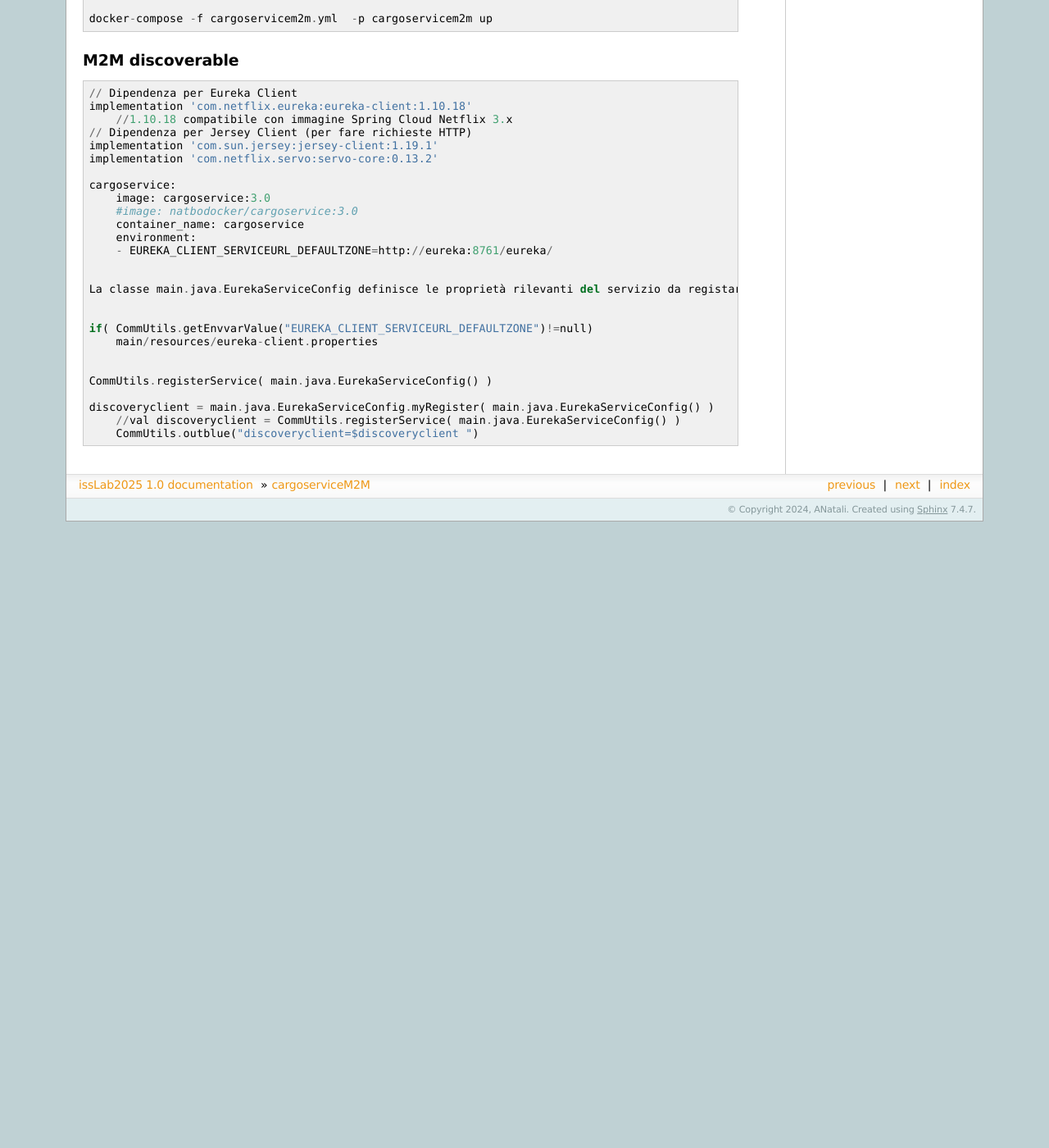
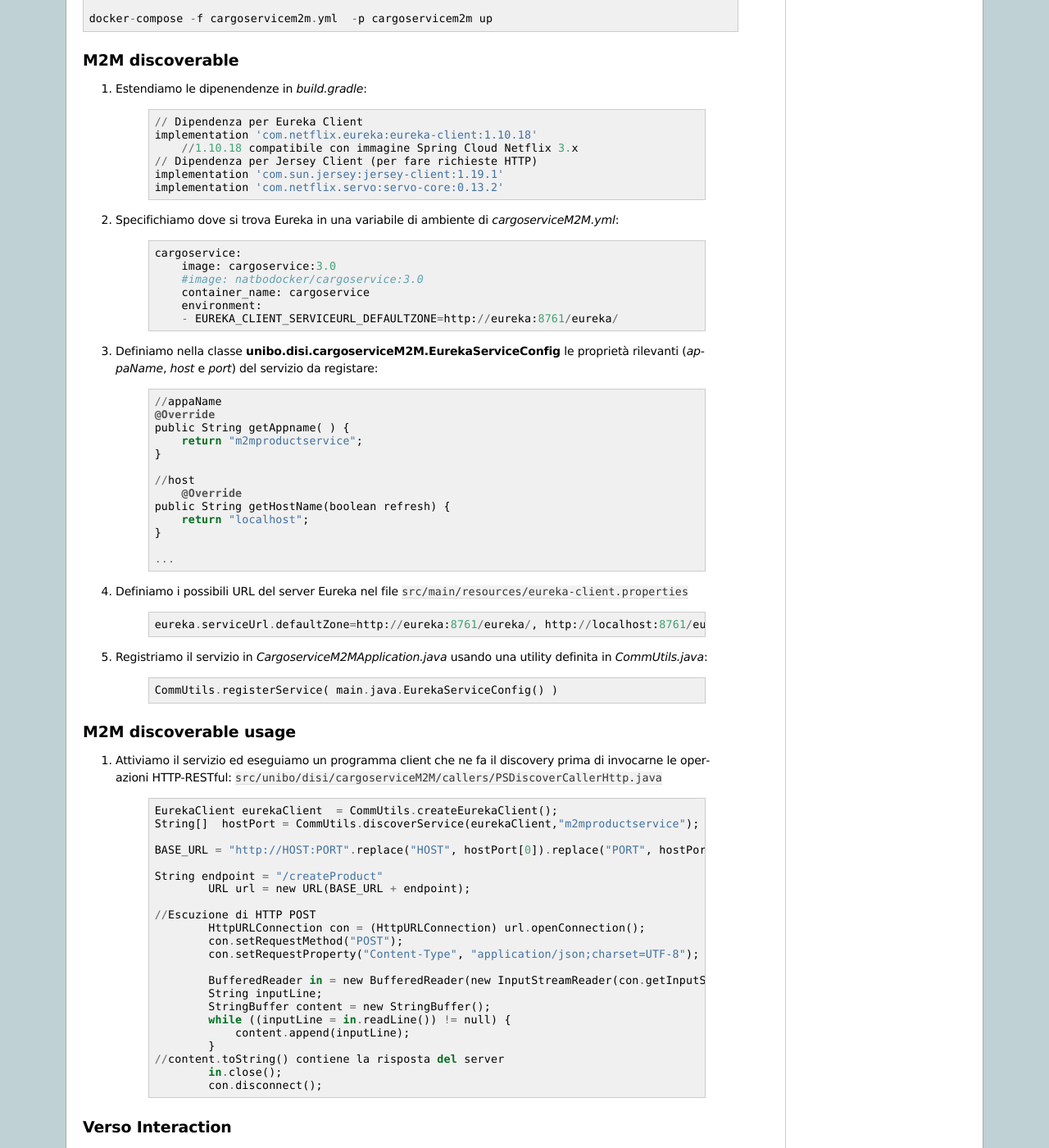
Before and after one commit to ingegneria-sistemi-software-m/ingegneria-sistemi-software-m-professore, a Sphinx documentation site: the page built from iss25Material/docs/source/cargoserviceM2M.rst, in a window 1280 px wide and 1400 px high, scrolled down 2495 px. Shown: the whole window at 82% size. Built offline with Sphinx 7.4.7, drawn with Linux system fonts in a browser that asks for light colours; before the commit the page ends 3131 px from its top, so only the background shows below that; some of the changed text lies outside the part shown.

Commit message:
cargoservcieM2M.rst

```diff
--- a/iss25Material/docs/source/cargoserviceM2M.rst
+++ b/iss25Material/docs/source/cargoserviceM2M.rst
@@ -179,32 +179,114 @@ M2M on Docker
 M2M discoverable
 -------------------------------
 
-.. code::
+#. Estendiamo le dipenendenze in *build.gradle*:
 
-    // Dipendenza per Eureka Client
-    implementation 'com.netflix.eureka:eureka-client:1.10.18'
-    	//1.10.18 compatibile con immagine Spring Cloud Netflix 3.x
-    // Dipendenza per Jersey Client (per fare richieste HTTP)
-    implementation 'com.sun.jersey:jersey-client:1.19.1'
-    implementation 'com.netflix.servo:servo-core:0.13.2'
+    .. code::
 
-    cargoservice:
-        image: cargoservice:3.0
-        #image: natbodocker/cargoservice:3.0
-        container_name: cargoservice
-        environment:
-        - EUREKA_CLIENT_SERVICEURL_DEFAULTZONE=http://eureka:8761/eureka/
+        // Dipendenza per Eureka Client
+        implementation 'com.netflix.eureka:eureka-client:1.10.18'
+            //1.10.18 compatibile con immagine Spring Cloud Netflix 3.x
+        // Dipendenza per Jersey Client (per fare richieste HTTP)
+        implementation 'com.sun.jersey:jersey-client:1.19.1'
+        implementation 'com.netflix.servo:servo-core:0.13.2'
+
+#. Specifichiamo dove si trova Eureka in una variabile di ambiente di  *cargoserviceM2M.yml*:
+
+    .. code::
+
+        cargoservice:
+            image: cargoservice:3.0
+            #image: natbodocker/cargoservice:3.0
+            container_name: cargoservice
+            environment:
+            - EUREKA_CLIENT_SERVICEURL_DEFAULTZONE=http://eureka:8761/eureka/
+
+#. Definiamo nella classe **unibo.disi.cargoserviceM2M.EurekaServiceConfig**
+   le proprietà rilevanti (*appaName*, *host* e *port*) del servizio da registare:
+
+    .. code::
+
+            //appaName
+            @Override
+            public String getAppname( ) {
+                return "m2mproductservice";
+            }
+
+            //host
+        	@Override
+            public String getHostName(boolean refresh) {
+                return "localhost";
+            }
+
+            ...
 
 
-    La classe main.java.EurekaServiceConfig definisce le proprietà rilevanti del servizio da registare:
+#. Definiamo i possibili URL del server Eureka nel file ``src/main/resources/eureka-client.properties``
+
+    .. code::
+
+        eureka.serviceUrl.defaultZone=http://eureka:8761/eureka/, http://localhost:8761/eureka/
+
+#. Registriamo il servizio in *CargoserviceM2MApplication.java* usando una utility definita in *CommUtils.java*:
+
+    .. code::
+
+        CommUtils.registerService( main.java.EurekaServiceConfig() )
+
+-------------------------------
+M2M discoverable usage
+-------------------------------
+
+#. Attiviamo il servizio ed eseguiamo un programma client che ne fa il discovery prima di
+   invocarne le operazioni HTTP-RESTful:
+   ``src/unibo/disi/cargoserviceM2M/callers/PSDiscoverCallerHttp.java``
+
+     .. code::
+
+        EurekaClient eurekaClient  = CommUtils.createEurekaClient();
+        String[]  hostPort = CommUtils.discoverService(eurekaClient,"m2mproductservice");
+
+        BASE_URL = "http://HOST:PORT".replace("HOST", hostPort[0]).replace("PORT", hostPort[1]);
+
+        String endpoint = "/createProduct"
+ 		URL url = new URL(BASE_URL + endpoint);
+
+        //Escuzione di HTTP POST
+		HttpURLConnection con = (HttpURLConnection) url.openConnection();
+		con.setRequestMethod("POST");
+		con.setRequestProperty("Content-Type", "application/json;charset=UTF-8");
+
+		BufferedReader in = new BufferedReader(new InputStreamReader(con.getInputStream()));
+		String inputLine;
+		StringBuffer content = new StringBuffer();
+		while ((inputLine = in.readLine()) != null) {
+		    content.append(inputLine);
+		}
+        //content.toString() contiene la risposta del server
+		in.close();
+		con.disconnect();
+
+-------------------------------
+Verso Interaction
+-------------------------------
+
+#. Impostiamo qualche utility per la gestione delle richieste ``HTTP`` in *CommUtils.java* in modo da evitare
+   la verbosità precedente. Ad esempio:
+   scrivere:
+
+    .. code::
+
+        private void doHTTPCall( String url, String msg ) throws Exception {
+            HttpConnection httpConn = new HttpConnection(url);
+            org.json.simple.JSONObject answer = httpConn.callHTTP(msg);
+            CommUtils.outmagenta("doHTTPCall:" + answer);
+        }
+
+        private void doHLCall( String url, String msg ) throws Exception {
+            Interaction conn = ConnectionFactory.createClientSupport(ProtocolType.http, url, msg);
+            String answer = conn.request(msg); //fa httpConn.callHTTP(msg)
+            CommUtils.outmagenta("doHLCall answer=" + answer);
+        }
 
 
-    if( CommUtils.getEnvvarValue("EUREKA_CLIENT_SERVICEURL_DEFAULTZONE")!=null)
-        main/resources/eureka-client.properties
-
-
-    CommUtils.registerService( main.java.EurekaServiceConfig() )
-
-    discoveryclient = main.java.EurekaServiceConfig.myRegister( main.java.EurekaServiceConfig() )
-	//val discoveryclient = CommUtils.registerService( main.java.EurekaServiceConfig() )
-	CommUtils.outblue("discoveryclient=$discoveryclient ")
+#. Il concetto di HttpConnection e quello di Interaction
```
Also changed, not shown: 6 other files.
